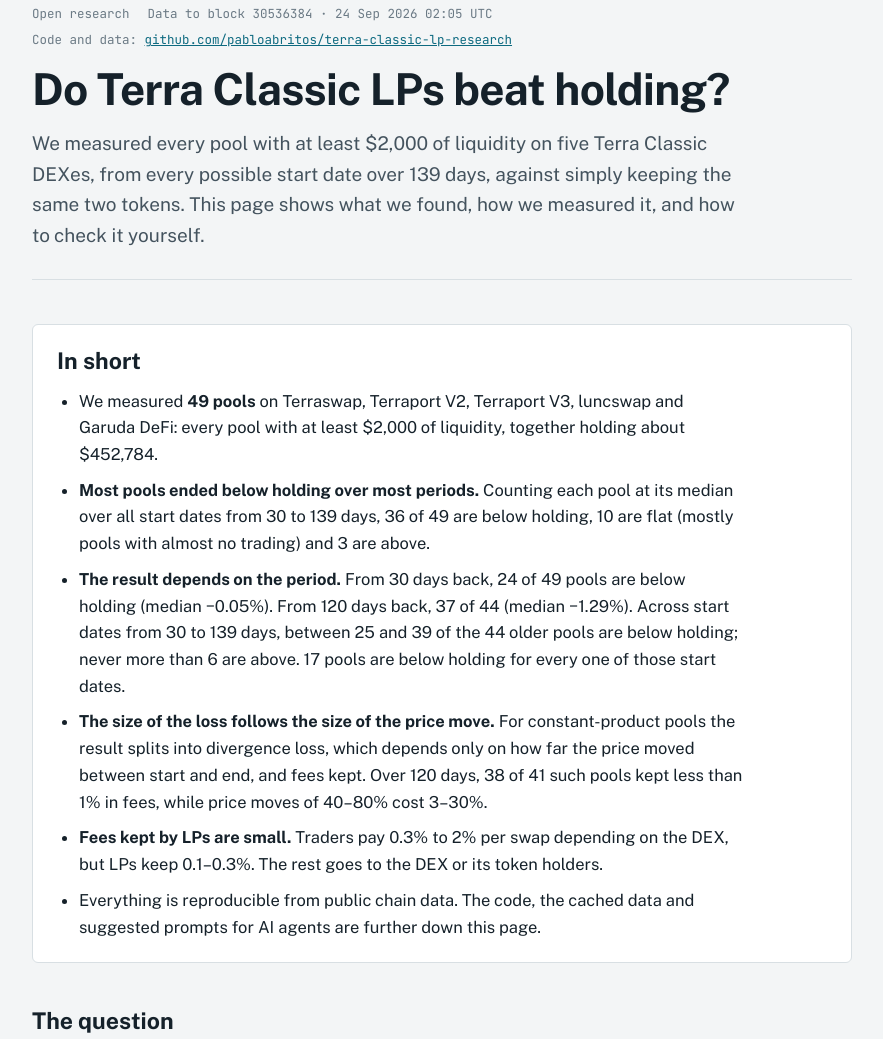
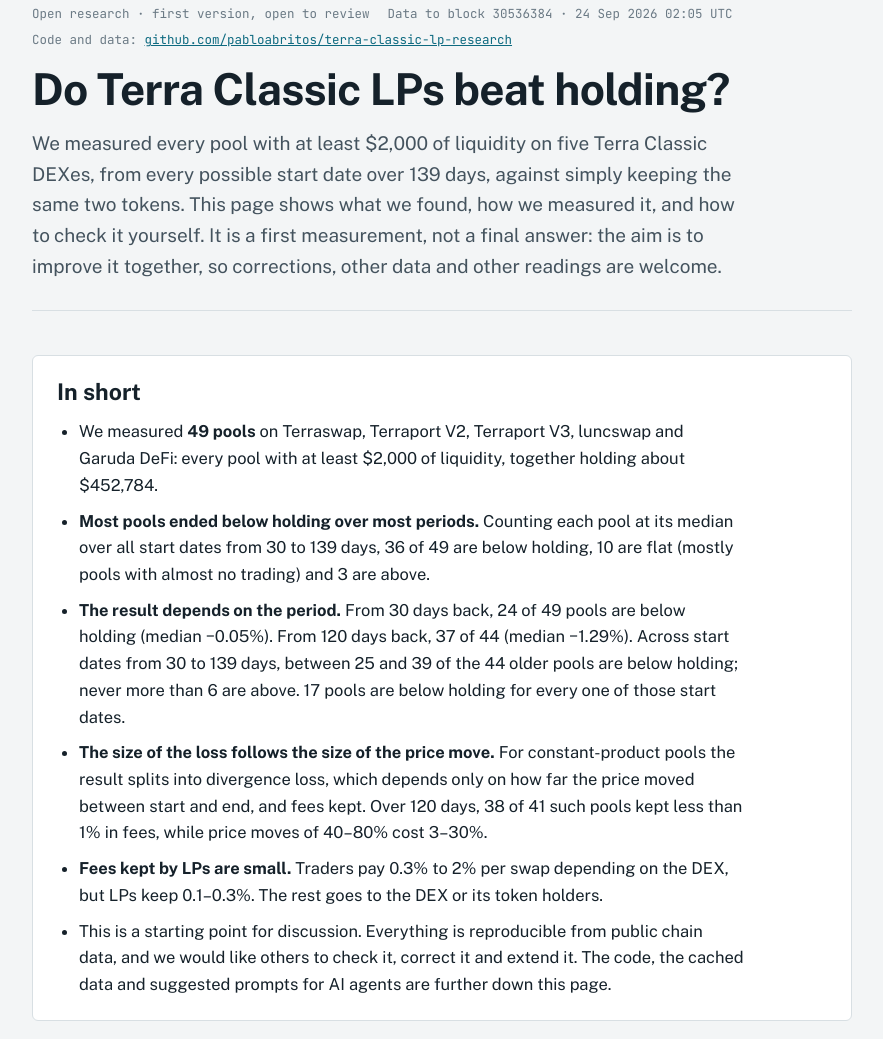
Before and after one commit to pabloabritos/terra-classic-lp-research, a plain HTML site: page report/index.html in a window 1280 px wide. Shown: the part 36-1075 px from the top of the page, without its empty margins (198-1081 px from the left). Drawn offline with nearby package versions, Linux system fonts and the light colour scheme.

Commit message:
Report: widen pool chart axis to fit every range, frame as a first version open to review
Co-Authored-By: Claude Opus 5.5 <noreply@anthropic.com>

```diff
--- a/report/index.html
+++ b/report/index.html
@@ -74,9 +74,9 @@ footer{font-size:13.5px;color:var(--muted);border-top:1px solid var(--rule);padd
 
 <div class="wrap">
 <header>
-  <div class="meta"><span>Open research</span><span>Data to block 30536384 · 24 Sep 2026 02:05 UTC</span><span>Code and data: <a href="https://github.com/pabloabritos/terra-classic-lp-research">github.com/pabloabritos/terra-classic-lp-research</a></span></div>
+  <div class="meta"><span>Open research · first version, open to review</span><span>Data to block 30536384 · 24 Sep 2026 02:05 UTC</span><span>Code and data: <a href="https://github.com/pabloabritos/terra-classic-lp-research">github.com/pabloabritos/terra-classic-lp-research</a></span></div>
   <h1>Do Terra Classic LPs beat holding?</h1>
-  <p class="lede">We measured every pool with at least $2,000 of liquidity on five Terra Classic DEXes, from every possible start date over 139 days, against simply keeping the same two tokens. This page shows what we found, how we measured it, and how to check it yourself.</p>
+  <p class="lede">We measured every pool with at least $2,000 of liquidity on five Terra Classic DEXes, from every possible start date over 139 days, against simply keeping the same two tokens. This page shows what we found, how we measured it, and how to check it yourself. It is a first measurement, not a final answer: the aim is to improve it together, so corrections, other data and other readings are welcome.</p>
 </header>
 
 <section class="summary" aria-label="Summary">
@@ -322,7 +322,7 @@ $("summary").innerHTML=[
  `<strong>The result depends on the period.</strong> From 30 days back, ${b30.lose} of ${b30.pools} pools are below holding (median ${pct(b30.median)}). From 120 days back, ${b120.lose} of ${b120.pools} (median ${pct(b120.median)}). Across start dates from 30 to 139 days, between ${S.lose_range[0]} and ${S.lose_range[1]} of the ${S.n_full} older pools are below holding; never more than ${S.gain_max} are above. ${S.always_lose} pools are below holding for every one of those start dates.`,
  `<strong>The size of the loss follows the size of the price move.</strong> For constant-product pools the result splits into divergence loss, which depends only on how far the price moved between start and end, and fees kept. Over 120 days, ${S.fees120_under1} of ${S.cp120} such pools kept less than 1% in fees, while price moves of 40–80% cost 3–30%.`,
  `<strong>Fees kept by LPs are small.</strong> Traders pay 0.3% to 2% per swap depending on the DEX, but LPs keep 0.1–0.3%. The rest goes to the DEX or its token holders.`,
- `Everything is reproducible from public chain data. The code, the cached data and suggested prompts for AI agents are further down this page.`
+ `This is a starting point for discussion. Everything is reproducible from public chain data, and we would like others to check it, correct it and extend it. The code, the cached data and suggested prompts for AI agents are further down this page.`
 ].map(s=>`<li>${s}</li>`).join("");
 
 // what we measured
@@ -346,7 +346,7 @@ $("pools-line").innerHTML=`${S.n_pools} pools: `+Object.entries(S.by_dex).map(([
 // chart 2: per-pool dot range, asinh scale
 (function(){
  const rows=[...P].sort((a,b)=>a.median-b.median),W=780,L=210,R=16,T=26,rh=17,H=rows.length*rh,k=0.25,f=v=>Math.asinh(v*100/k);
- const lo=f(-0.32),hi=f(0.03),x=v=>L+(f(v)-lo)/(hi-lo)*(W-L-R);
+ const lo=f(-0.36),hi=f(0.03),x=v=>L+(f(v)-lo)/(hi-lo)*(W-L-R);
  const svg=mk("svg",{viewBox:`0 0 ${W} ${T+H+10}`},$("c-pools")),ax=mk("g",{class:"axis"},svg);
  [-.3,-.1,-.03,-.01,-.003,0,.01].forEach(v=>{mk("line",{x1:x(v),x2:x(v),y1:T-6,y2:T+H,stroke:v===0?"var(--muted)":"var(--rule)"},ax);const t=mk("text",{x:x(v),y:T-10,"text-anchor":"middle"},ax);t.textContent=v===0?"0":(v>0?"+":"−")+Math.abs(v*100)+"%"});
  rows.forEach((p,i)=>{const cy=T+i*rh+rh/2,c=p.median<-FL?"var(--loss)":p.median>FL?"var(--gain)":"var(--flat)";
```
Also changed, not shown: report/template.html (+4 -4 lines).
